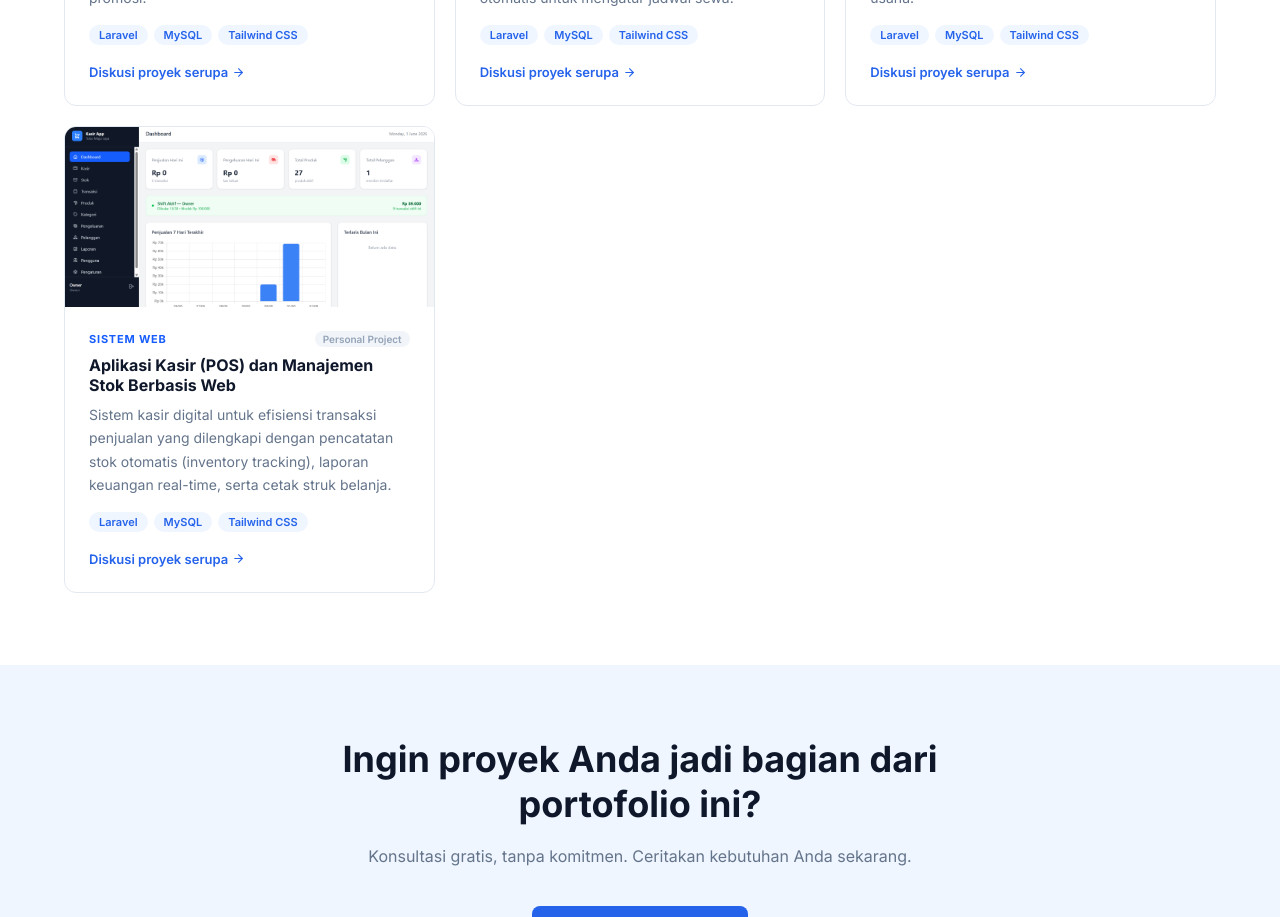
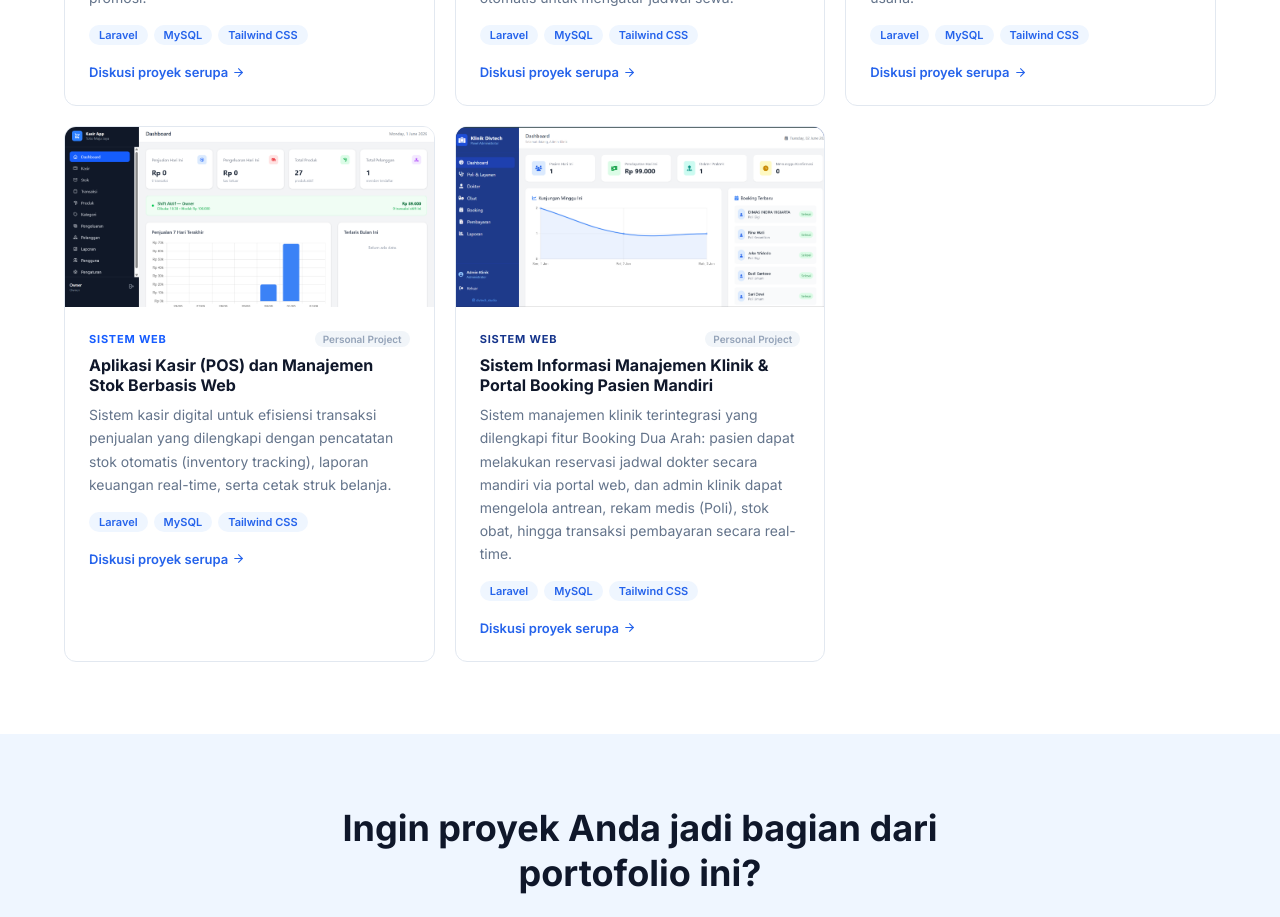
Before and after one commit to dimasvigiarta/divtech-studio, a Next.js app: page /portofolio in a window 1280 px wide. Shown: the part 1340-2257 px from the top of the page. Built offline with nearby package versions, Linux system fonts and the light colour scheme.

Commit message:
add portofolio project

```diff
--- a/src/app/portofolio/page.js
+++ b/src/app/portofolio/page.js
@@ -81,6 +81,16 @@ const projects = [
     color: "#F3F4F6",
     textColor: "#165cff",
     image: "/kasir.png",
+  },
+  {
+    category: "Sistem Web",
+    title: "Sistem Informasi Manajemen Klinik & Portal Booking Pasien Mandiri",
+    isPersonal: true,
+    desc: "Sistem manajemen klinik terintegrasi yang dilengkapi fitur Booking Dua Arah: pasien dapat melakukan reservasi jadwal dokter secara mandiri via portal web, dan admin klinik dapat mengelola antrean, rekam medis (Poli), stok obat, hingga transaksi pembayaran secara real-time.",
+    tech: ["Laravel", "MySQL", "Tailwind CSS"],
+    color: "#15348b",
+    textColor: "#15348b",
+    image: "/klinik.png",
   },
 ];
 
```
Also changed, not shown: public/klinik.png (added).
